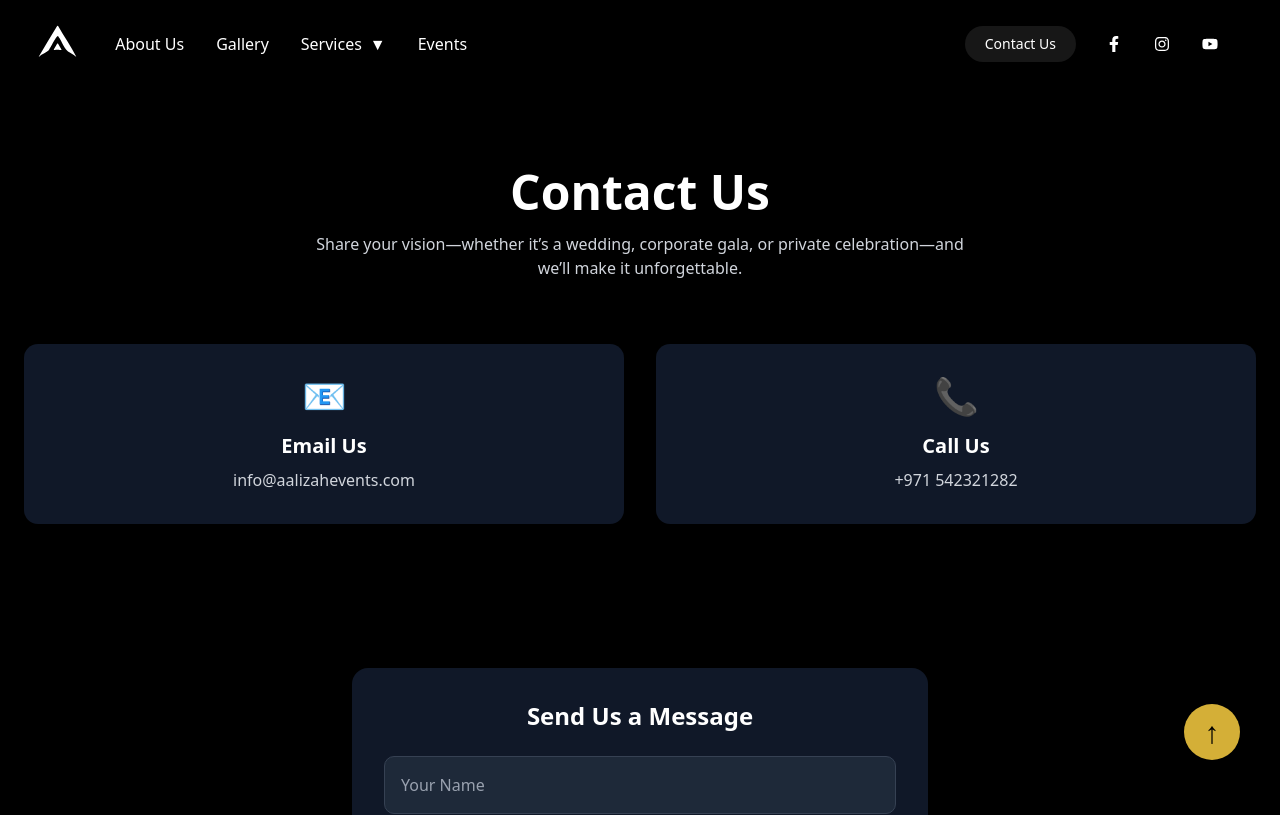
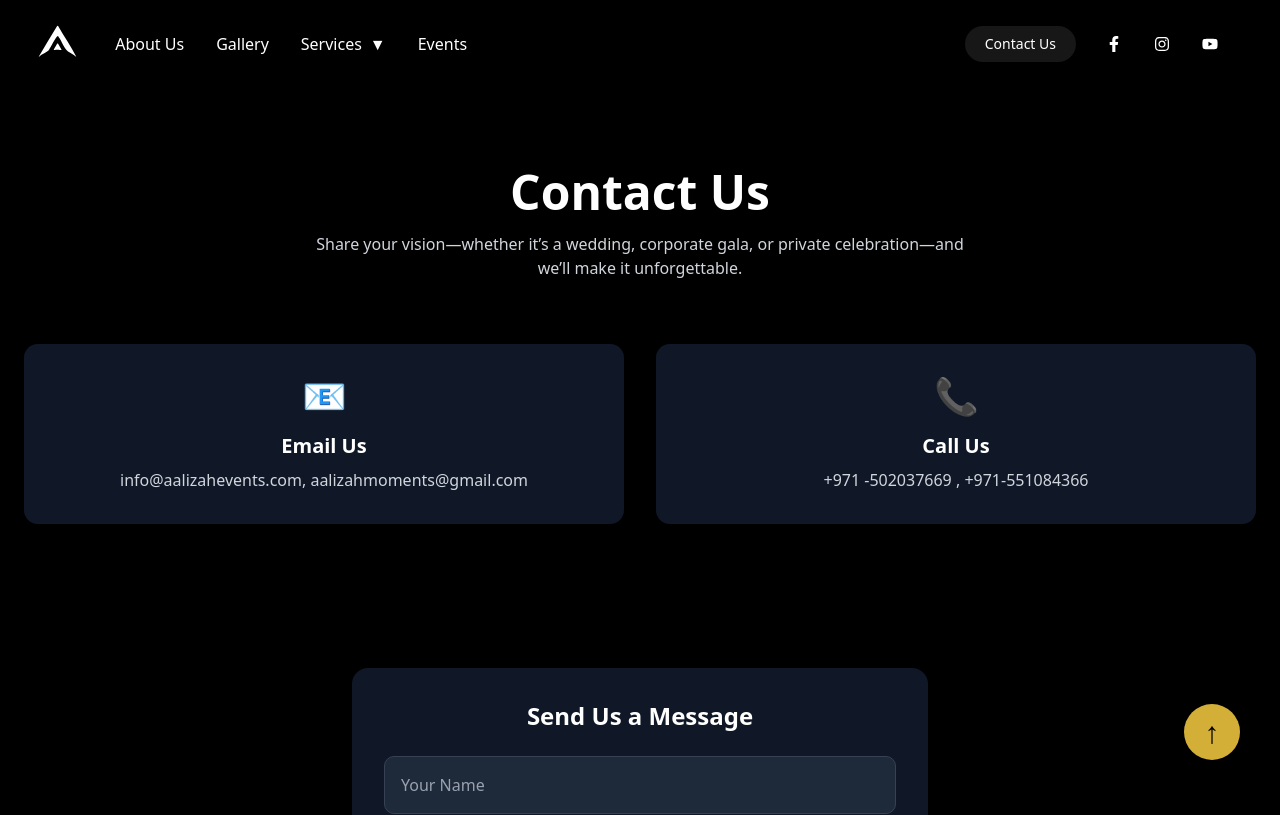
Before and after one commit to Abhishekn1234/event_managements, a React (Vite) app: page /contact in a window 1280 px wide. Shown: the top 815 px of the page. Built offline with nearby package versions, Linux system fonts and the light colour scheme.

Commit message:
changed contact page

```diff
--- a/src/pages/Contact.tsx
+++ b/src/pages/Contact.tsx
@@ -25,14 +25,14 @@ export default function Contact() {
         <div className="bg-gray-900 rounded-xl p-8 flex flex-col items-center text-center shadow-xl hover:shadow-2xl transition">
           <div className="text-yellow-500 text-4xl mb-4">📧</div>
           <h3 className="text-xl font-semibold mb-2">Email Us</h3>
-          <p className="text-gray-300">info@aalizahevents.com</p>
+          <p className="text-gray-300">info@aalizahevents.com, aalizahmoments@gmail.com </p>
         </div>
 
         {/* Call */}
         <div className="bg-gray-900 rounded-xl p-8 flex flex-col items-center text-center shadow-xl hover:shadow-2xl transition">
           <div className="text-yellow-500 text-4xl mb-4">📞</div>
           <h3 className="text-xl font-semibold mb-2">Call Us</h3>
-          <p className="text-gray-300">+971 542321282</p>
+          <p className="text-gray-300">+971 -502037669 , +971-551084366</p>
         </div>
 
         {/* Visit */}
```
